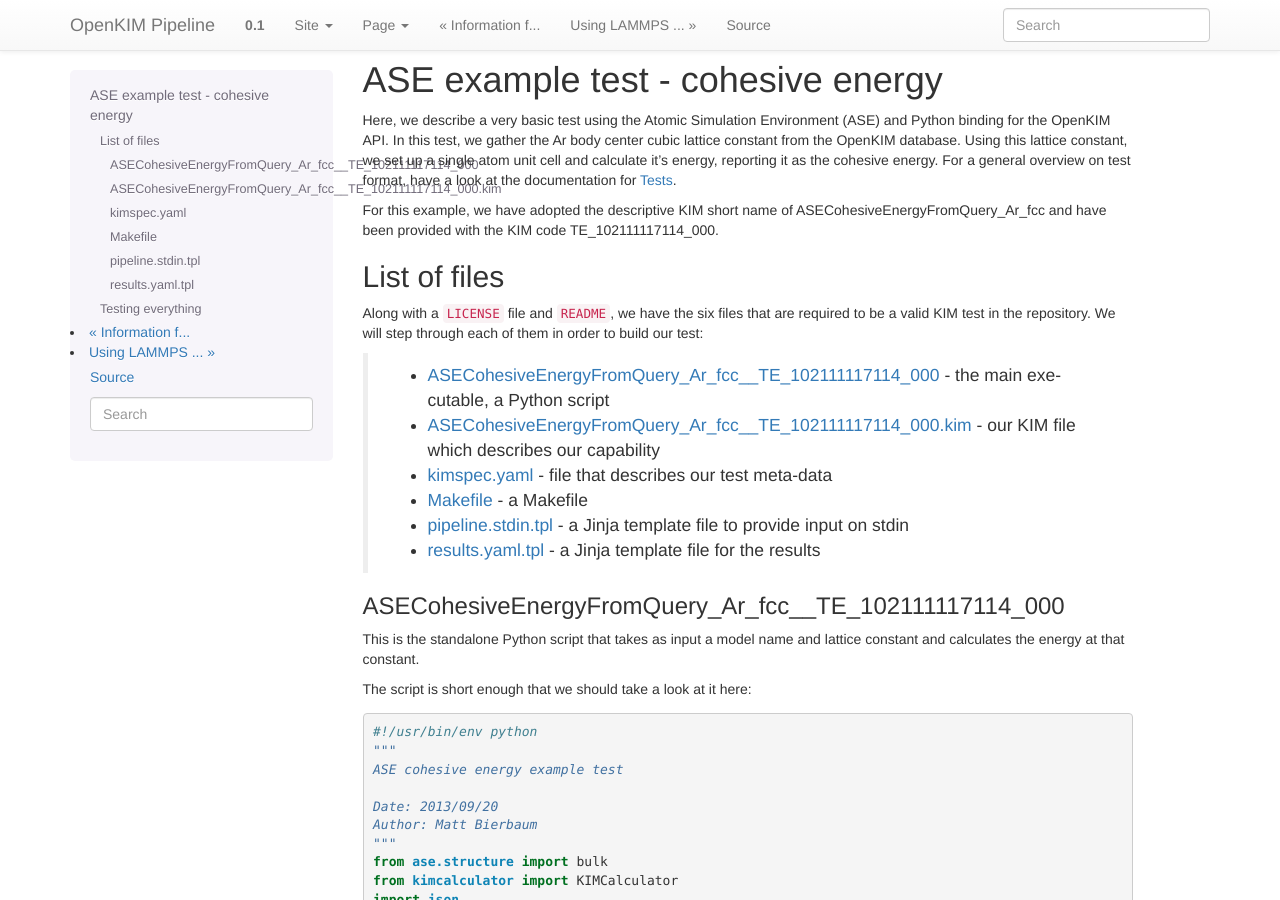
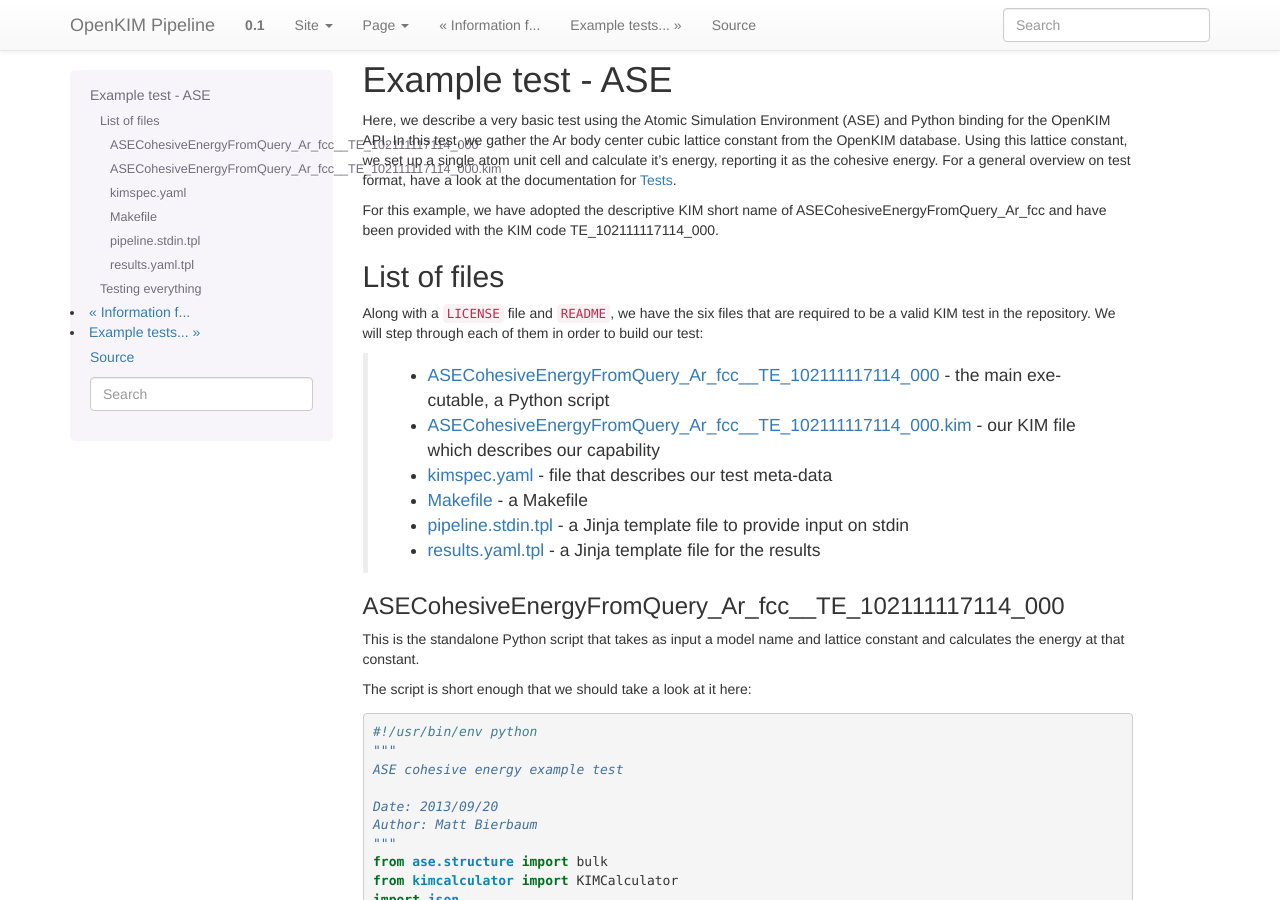
Before and after one commit to bjgjaefg23k/openkim-pipeline, a Sphinx documentation site: the page built from docs/tutorial_ase.rst, in a window 1280 px wide and 900 px high. Built offline with Sphinx 7.4.7, drawn with Linux system fonts in a browser that asks for light colours; formulas are drawn with MathJax 3.

Commit message:
updated ASE archive, tutorial titles

```diff
--- a/docs/tutorial_ase.rst
+++ b/docs/tutorial_ase.rst
@@ -1,5 +1,5 @@
-ASE example test - cohesive energy
-==================================
+Example test - ASE
+==================
 
 Here, we describe a very basic test using the Atomic Simulation Environment
 (ASE) and Python binding for the OpenKIM API.  In this test, we gather the Ar
@@ -156,7 +156,7 @@ Crafting the appropriate query can take some work.  To help with this, the
 query page has an interactive form where you can hone the question you are
 asking.  When you are done, the query page itself has a section which tells you
 exactly what to copy paste into your code after your find the right one. For
-this example, I filled in the page like `this <https://query.openkim.org/?project=[%22crystal-structure.a.si-value%22]&fields={%22crystal-structure.a.si-value%22:1}&database=data&limit=1&query={%22kim-namespace%22:{%22$regex%22:%22equilibrium-crystal-structure%22},%22crystal-structure.short-name%22:%22fcc%22,%22meta.subject.kimcode%22:%22EAM_Dynamo_Ackland_Bacon_Ar__MO_142799717516_000%22,%22meta.runner.kimcode%22:{%22$regex%22:%22LatticeConstantCubicEnergy%22}}>`_.
+this example, I filled in the page like `this <https://query.openkim.org/?project=[%22crystal-structure.a.si-value%22]&fields={%22crystal-structure.a.si-value%22:1}&database=data&limit=1&query={%22kim-namespace%22:{%22$regex%22:%22equilibrium-crystal-structure%22},%22crystal-structure.short-name%22:%22fcc%22,%22meta.subject.kimcode%22:%22ex_model_Ar_P_Morse__MO_831902330215_000%22,%22meta.runner.kimcode%22:{%22$regex%22:%22LatticeConstantCubicEnergy%22}}>`_.
 At you bottom, you can see that the last howto (`pipeline.stdin.tpl`)
 is the exact line used in our test.
 
--- a/docs/tutorial_lammps.rst
+++ b/docs/tutorial_lammps.rst
@@ -1,5 +1,5 @@
-Using LAMMPS in KIM Tests
-*************************
+Example tests - LAMMPS
+**********************
 ..
     A very basic test using the Atomic Simulation Environment (ASE) and Python
     binding for the OpenKIM API.  In this test, we gather the Fe body center cubic
```
Also changed, not shown: 1 other file.
